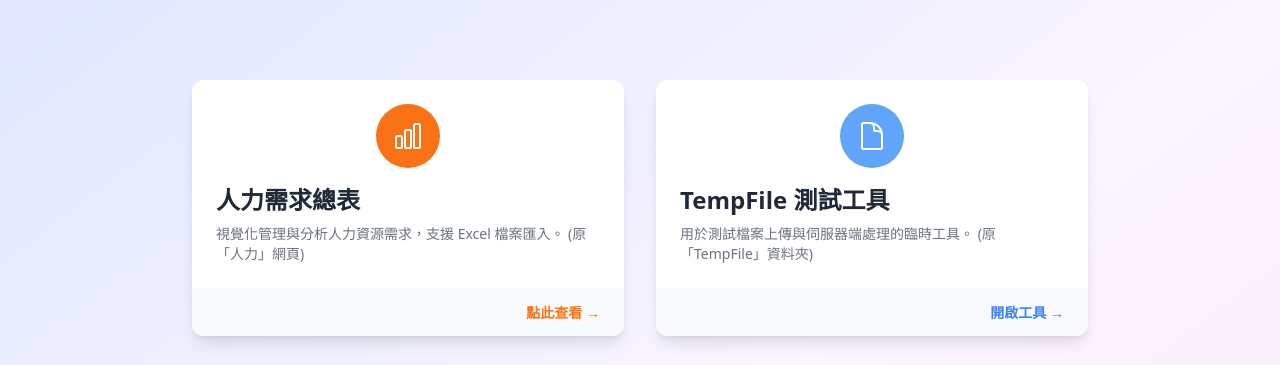
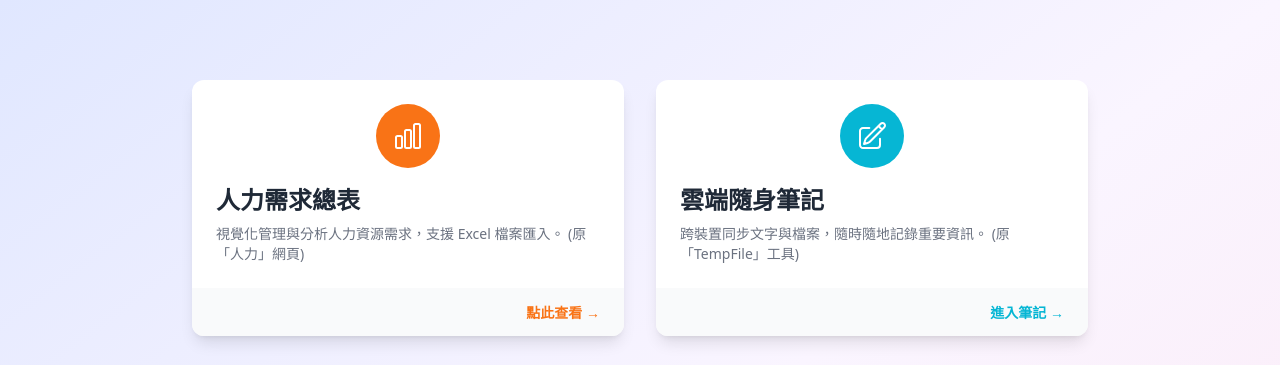
Before and after one commit to a777777735/ProjectHub, a website: page client/index.html in a window 1280 px wide. Shown: the top 365 px of the page. Drawn offline with nearby package versions, Linux system fonts and the light colour scheme.

Commit message:
更正主頁連結名稱為雲端隨身筆記

```diff
--- a/client/index.html
+++ b/client/index.html
@@ -45,25 +45,25 @@
                 </div>
             </a>
 
-            <!-- TempFile 項目入口 -->
+            <!-- 雲端隨身筆記 項目入口 -->
             <a href="./TempFile/index.html"
                 class="menu-card group bg-white rounded-xl shadow-lg hover:shadow-2xl transition-all duration-300 ease-in-out transform hover:-translate-y-1 overflow-hidden">
                 <div class="p-6">
                     <div
-                        class="w-16 h-16 bg-blue-400 text-white flex items-center justify-center rounded-full mx-auto mb-4 text-3xl font-bold group-hover:bg-blue-500 transition-colors">
+                        class="w-16 h-16 bg-cyan-500 text-white flex items-center justify-center rounded-full mx-auto mb-4 text-3xl font-bold group-hover:bg-cyan-600 transition-colors">
                         <svg xmlns="http://www.w3.org/2000/svg" fill="none" viewBox="0 0 24 24" stroke-width="1.5"
                             stroke="currentColor" class="w-8 h-8">
                             <path stroke-linecap="round" stroke-linejoin="round"
-                                d="M19.5 14.25v-2.625a3.375 3.375 0 00-3.375-3.375h-1.5A1.125 1.125 0 0113.5 7.125v-1.5a3.375 3.375 0 00-3.375-3.375H8.25m2.25 0H5.625c-.621 0-1.125.504-1.125 1.125v17.25c0 .621.504 1.125 1.125 1.125h12.75c.621 0 1.125-.504 1.125-1.125V11.25a9 9 0 00-9-9z" />
+                                d="M16.862 4.487l1.687-1.688a1.875 1.875 0 112.652 2.652L10.582 16.07a4.5 4.5 0 01-1.897 1.13L6 18l.8-2.685a4.5 4.5 0 011.13-1.897l8.932-8.931zm0 0L19.5 7.125M18 14v4.75A2.25 2.25 0 0115.75 21H5.25A2.25 2.25 0 013 18.75V8.25A2.25 2.25 0 015.25 6H10" />
                         </svg>
                     </div>
                     <h2
-                        class="text-xl sm:text-2xl font-semibold text-gray-800 group-hover:text-blue-500 transition-colors mb-2">
-                        TempFile 測試工具</h2>
-                    <p class="text-sm text-gray-500">用於測試檔案上傳與伺服器端處理的臨時工具。 (原「TempFile」資料夾)</p>
+                        class="text-xl sm:text-2xl font-semibold text-gray-800 group-hover:text-cyan-600 transition-colors mb-2">
+                        雲端隨身筆記</h2>
+                    <p class="text-sm text-gray-500">跨裝置同步文字與檔案，隨時隨地記錄重要資訊。 (原「TempFile」工具)</p>
                 </div>
                 <div class="bg-gray-50 px-6 py-3 text-right">
-                    <span class="text-blue-500 group-hover:text-blue-700 font-semibold text-sm">開啟工具 →</span>
+                    <span class="text-cyan-500 group-hover:text-cyan-700 font-semibold text-sm">進入筆記 →</span>
                 </div>
             </a>
 
```
